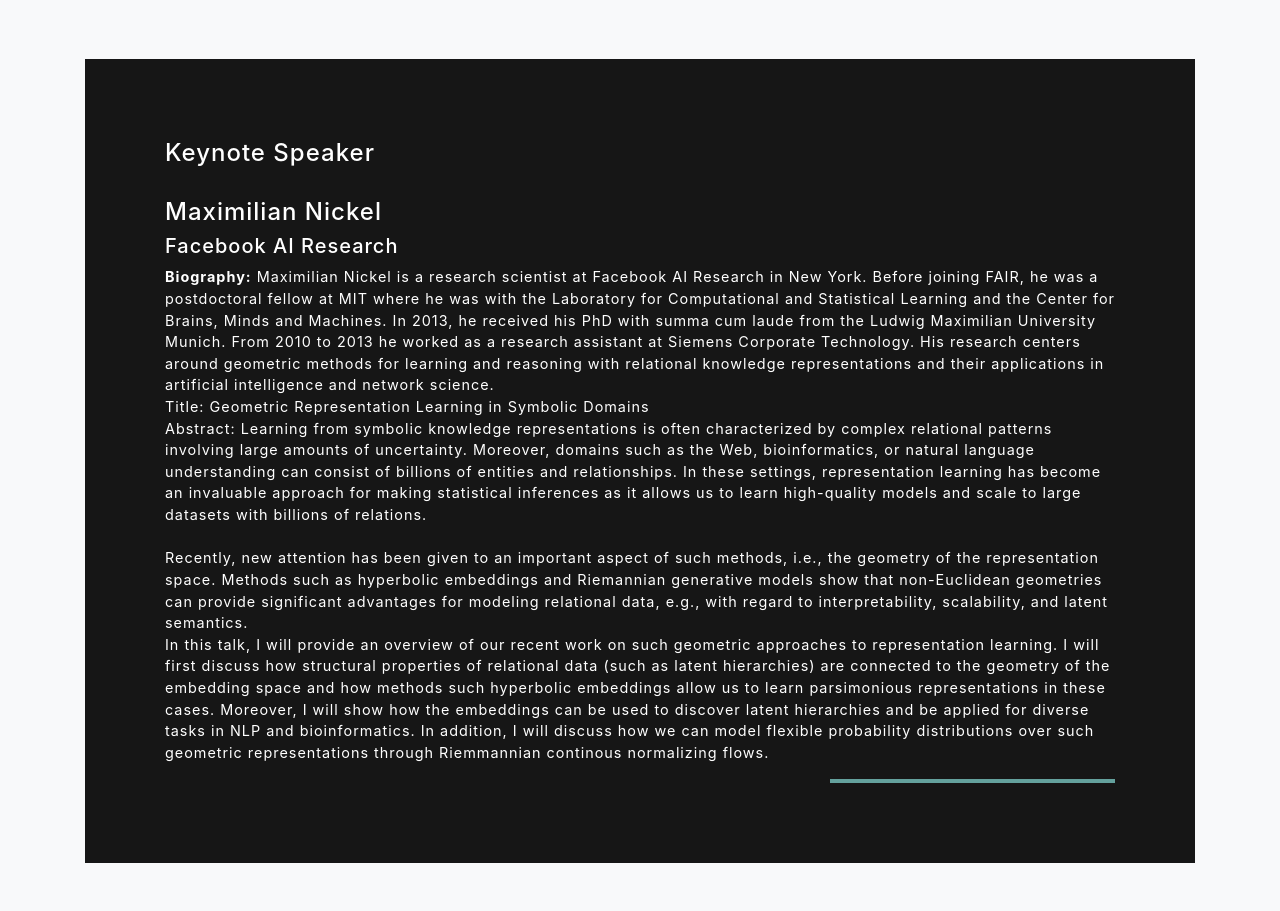
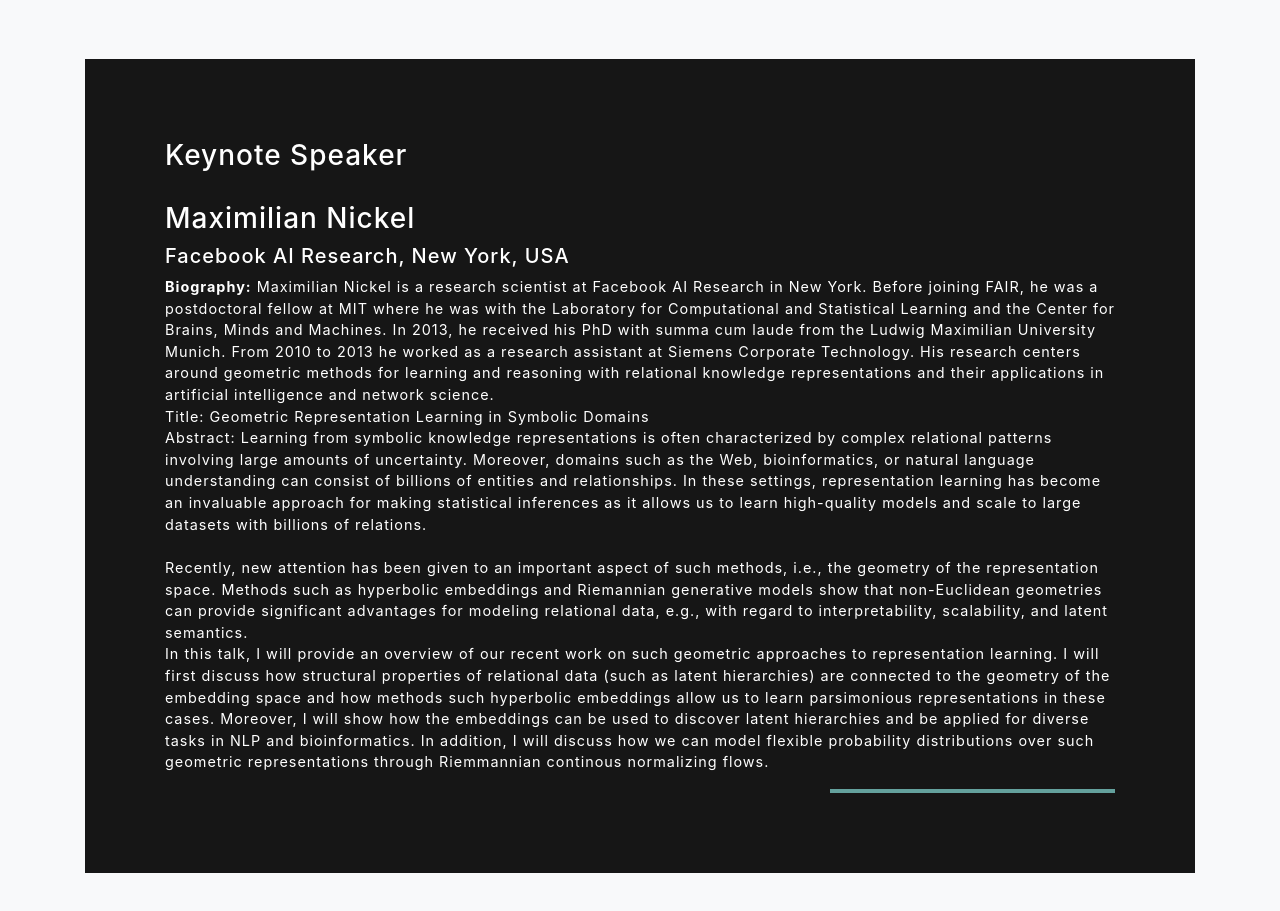
Before and after one commit to alammehwish/cssa_cikm_2020.github.io, a website with bundled scripts: page index.html in a window 1280 px wide. Shown: the part 2320-3231 px from the top of the page. Built offline with nearby package versions, Linux system fonts and the light colour scheme.

Commit message:
Update index.html

```diff
--- a/index.html
+++ b/index.html
@@ -157,9 +157,9 @@
           <div class="bg-black text-center h-100 project">
             <div class="d-flex h-100">
               <div class="project-text w-100 my-auto text-center text-lg-left">
-                <h4 class="text-white">Keynote Speaker</h4><br/>
-                <h4 class="text-white">Maximilian Nickel</h4>
-                <h5 class="text-white">Facebook AI Research</h5>
+                <h3 class="text-white">Keynote Speaker</h3><br/>
+                <h3 class="text-white">Maximilian Nickel</h3>
+                <h5 class="text-white">Facebook AI Research, New York, USA</h5>
 
                 <p class="mb-0 text-white">
                   <b>Biography:</b> Maximilian Nickel is a research scientist at Facebook AI Research in New York. Before joining FAIR, he was a postdoctoral fellow at MIT where he was with the Laboratory for Computational and Statistical Learning and the Center for Brains, Minds and Machines. In 2013, he received his PhD with summa cum laude from the Ludwig Maximilian University Munich. From 2010 to 2013 he worked as a research assistant at Siemens Corporate Technology. His research centers around geometric methods for learning and reasoning with relational knowledge representations and their applications in artificial intelligence and network science.<br/>
```
